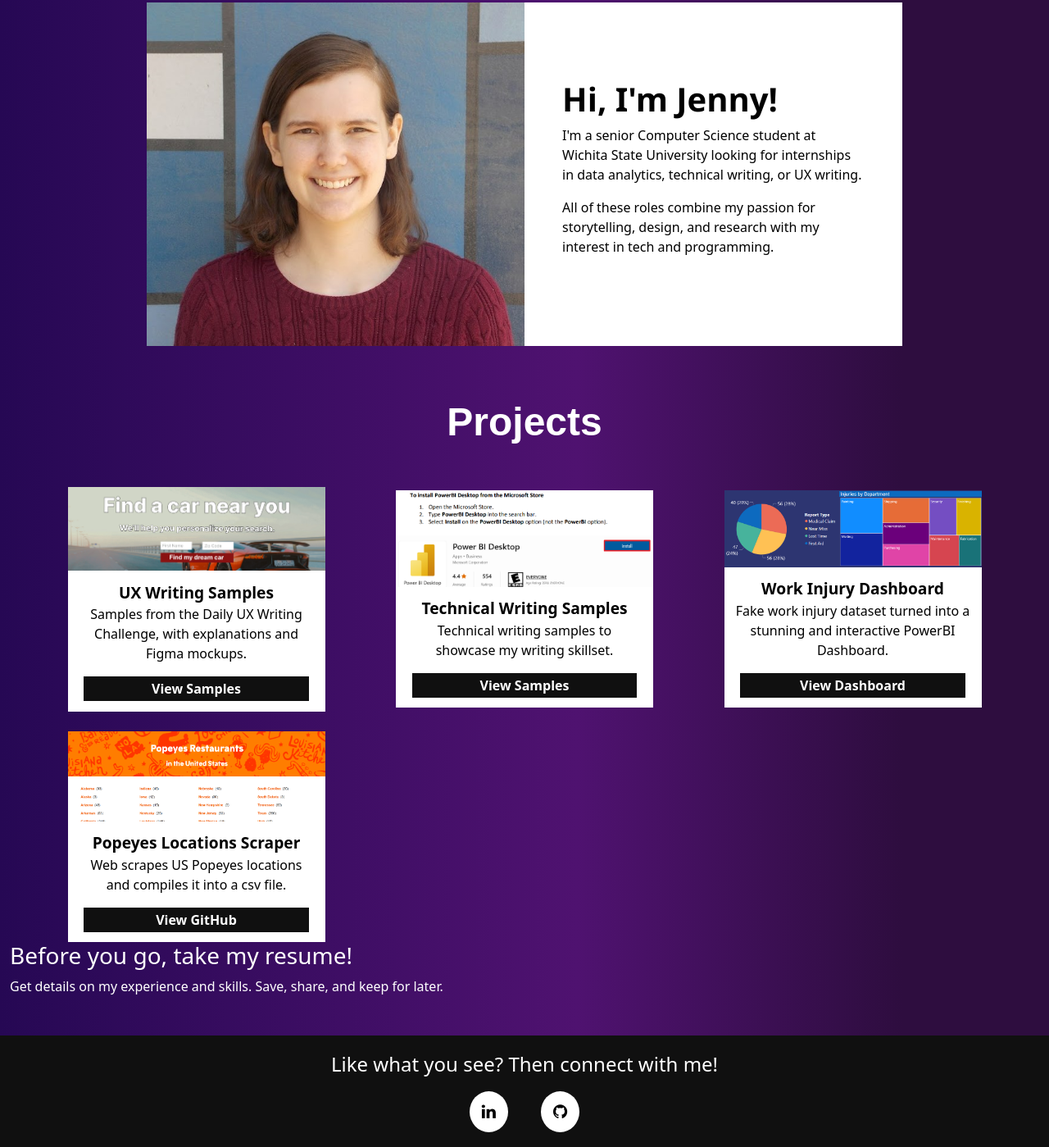
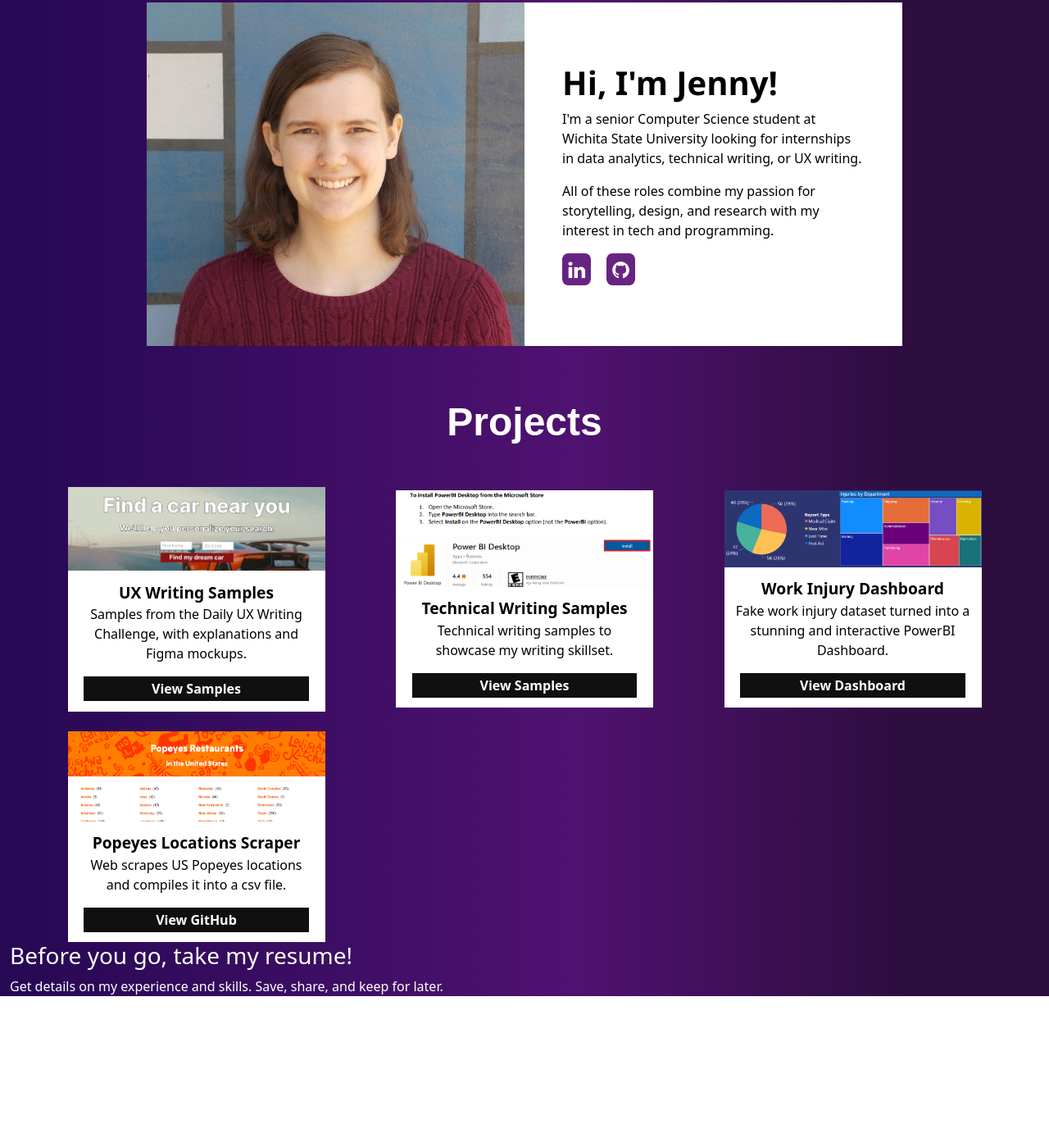
Before and after one commit to jennycpero/jennycpero.github.io, a plain HTML site: page index.html in a window 1280 px wide. Shown: the part 861-2260 px from the top of the page at 82% size. After the commit the page ends 2076 px from the top, so only its background shows below. Drawn offline with nearby package versions, Linux system fonts and the light colour scheme.

Commit message:
Removed footer, put social media links in about card and recolored them

```diff
--- a/index.html
+++ b/index.html
@@ -63,6 +63,10 @@
                     <h5>Hi, I'm Jenny!</h5>
                     <p>I'm a senior Computer Science student at Wichita State University looking for internships in data analytics, technical writing, or UX writing.</p>
                     <p>All of these roles combine my passion for storytelling, design, and research with my interest in tech and programming.</p>
+                    <span class="socials">
+                        <a tag="LinkedIn" title="LinkedIn" href="https://www.linkedin.com/in/jennifer-pero/" target="_blank" class="fa fa-linkedin"></a>
+                        <a tag="GitHub" title="GitHub" href="https://github.com/jennycpero" target="_blank" class="fa fa-github"></a>
+                    </span>
                 </div>
             </div>
         </div>
@@ -168,14 +172,5 @@
             <h3>Before you go, take my resume!</h3>
             <p>Get details on my experience and skills. Save, share, and keep for later.</p>
         </div>
-
-        <!--Footer -->
-         <div class="navbar navbar-dark mt-5" id="contact">
-            <h6>Like what you see? Then connect with me!</h6>
-            <div class="socials">
-                <a tag="LinkedIn" title="LinkedIn" href="https://www.linkedin.com/in/jennifer-pero/" target="_blank" class="fa fa-linkedin"></a>
-                <a tag="GitHub" title="GitHub" href="https://github.com/jennycpero" target="_blank" class="fa fa-github"></a>
-            </div>
-        </div>
     </body>
 </html>
--- a/style.css
+++ b/style.css
@@ -265,23 +265,24 @@ h6 {
 .socials {
     display: flex;
     flex-direction: row;
-    align-items: center;
-    justify-content: center;
+    justify-content: left;
 }
 
 .fa {
     text-decoration: none !important;
-    color: black !important;
-    background-color: white !important;
-    border-radius: 50% !important;
-    padding: 15px;
-    font-size: 20px !important;
-    margin: 10px 20px 10px 20px;
+    color: white !important;
+    background-color: #672482 !important;
+    border-radius: 20%;
+    font-size: 1.5em !important;
+    padding: 2%;
+    margin-right:5%;
 }
 
 .fa:hover {
-    background-color: #E7AAFF !important;
+    background-color: rgb(143, 88, 154) !important;
+    border: 5px black;
     transition: .3s;
+    color:white !important;
 }
 
 /* UX Writing Samples */
```
